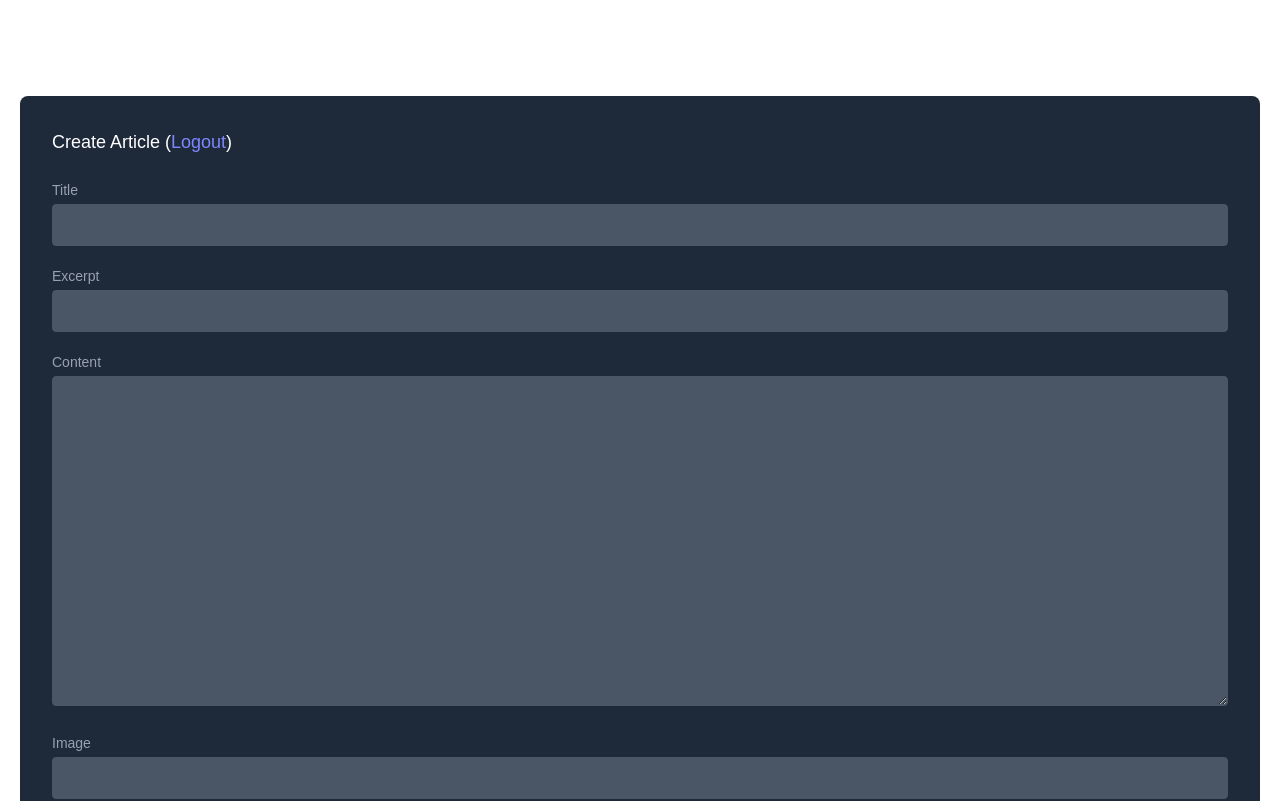
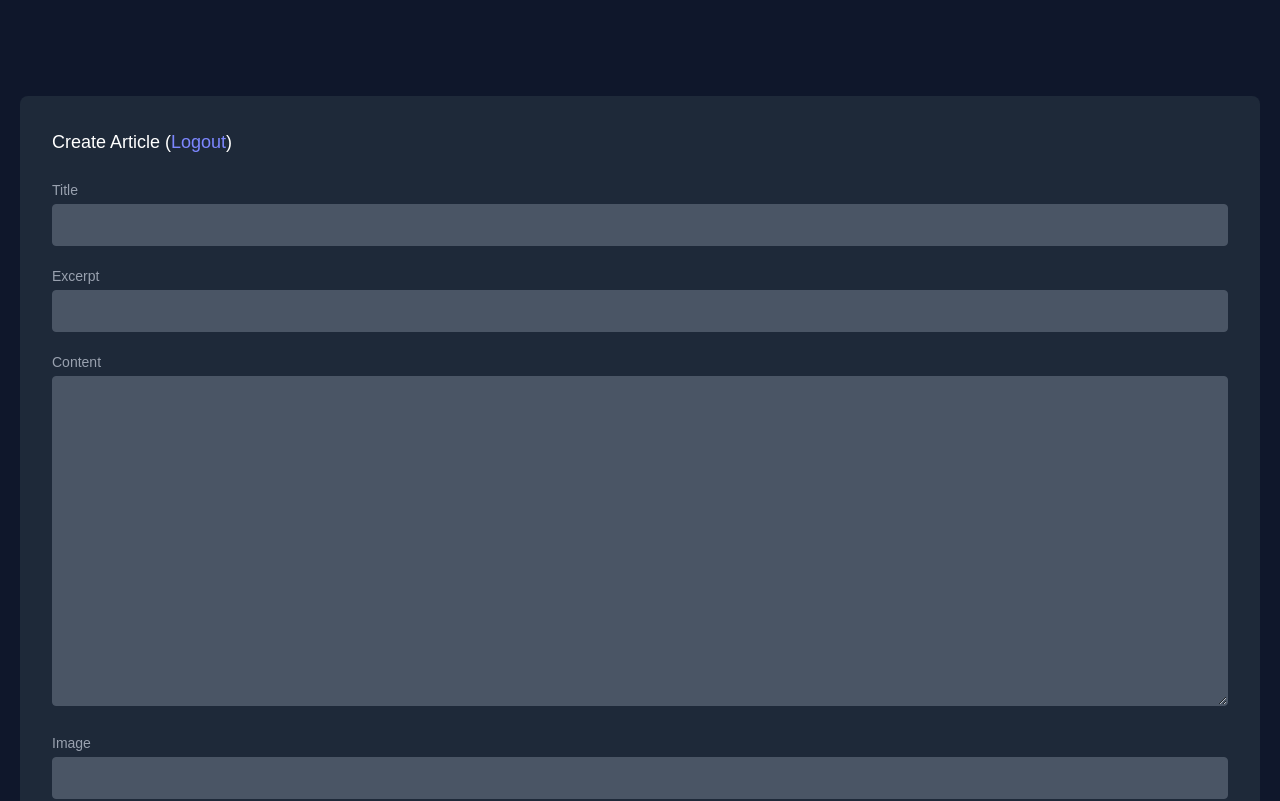
Before and after one commit to gesfon/cms, a Next.js app: page /dashboard in a window 1280 px wide. Shown: the top 801 px of the page. Built offline with nearby package versions, Linux system fonts and the light colour scheme; no server answers; the database is empty.

Commit message:
updating list

```diff
--- a/app/dashboard/page.js
+++ b/app/dashboard/page.js
@@ -3,6 +3,8 @@
 import { useState, useEffect, useActionState } from 'react';
 import { getArticles, addPostAction, deleteById } from '@/app/actions/posts';
 import { logoutAction } from '@/app/actions/auth';
+
+export const dynamic = 'force-dynamic';
 
 export default function Dashboard() {
   const [articles, setArticles] = useState([]);
@@ -21,12 +23,13 @@ export default function Dashboard() {
 
   function deleteRow(id) {
     deleteById(id);
+    setArticles((prevArticles) => prevArticles.filter((article) => article.id !== id));
   }
 
   const [state, formAction, isPending] = useActionState(addPostAction, null);
 
     return (
-        <section className="flex items-center justify-center h-full text-gray-400 body-font">
+        <section className="flex items-center justify-center h-full text-gray-400 body-font bg-slate-900">
             <div className="container px-5 py-24 mx-auto flex flex-wrap items-center">
                 <div className="lg bg-gray-800 bg-opacity-50 rounded-lg p-8 flex flex-col md:mx-auto w-full mt-10 md:mt-0">
                     <form action={formAction}>
@@ -58,21 +61,14 @@ export default function Dashboard() {
                         <hr className="my-5" />
                         <div className="overflow-x-auto rounded-lg border border-gray-700">
                         <table className="min-w-full divide-y-2 divide-gray-700 bg-slate-900 text-sm">
-                            {/*
-                            <thead className="bg-slate-900 text-left font-medium text-gray-100">
-                            <tr>
-                                <th className="px-4 py-3">&#160;</th>
-                                <th className="px-4 py-3">Title</th>
-                                <th className="px-4 py-3">&#160;</th>
-                            </tr>
-                            </thead>
-                            */}
                             <tbody className="divide-y divide-gray-700 text-gray-100">
                                 {articles && articles.map((a, index) => {
                                     return (
                                         <tr key={index}>
                                             <td className="px-4 py-3 font-medium text-gray-100">
-                                                <img className="object-cover object-center" src={a.image} alt={a.title} width={100} height={100} />
+                                                {a.image && (
+                                                    <img className="object-cover object-center" src={a.image} alt={a.title} width={100} height={100} />
+                                                )}
                                             </td>
                                             <td className="px-4 py-3 font-medium text-gray-100">{a.title}</td>
                                             <td className="px-4 py-3">
```
